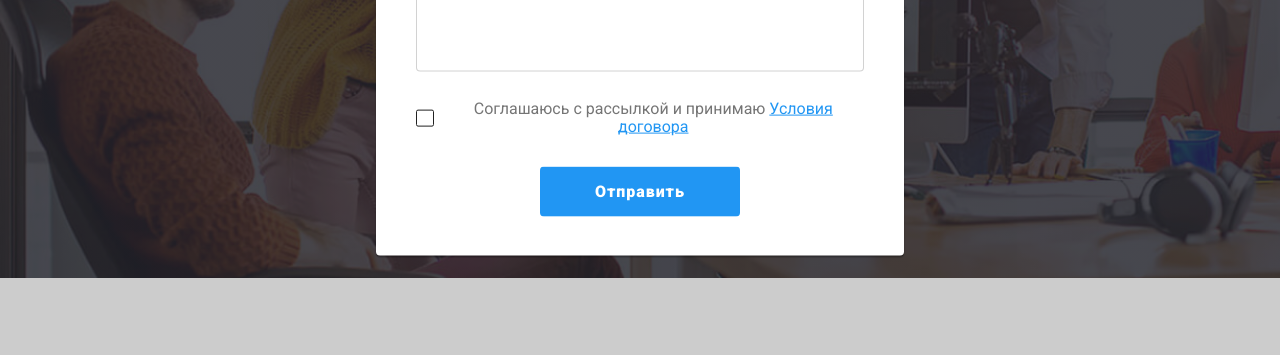
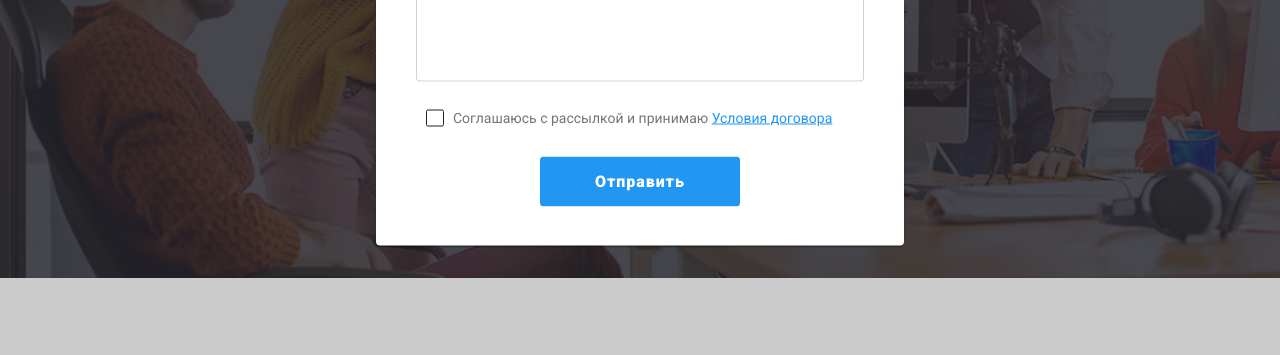
Before and after one commit to ValeriiaStepanchenko/goit-markup-hw-06, a plain HTML site: page index.html in a window 1280 px wide. Both pictures are taken after a click on the button "Заказать услугу". Shown: the part 445-800 px from the top of the page. Drawn offline with Linux system fonts and the light colour scheme.

Commit message:
Исправлены ошибки расположения checkbox
Исправлены ошибки расположения checkbox

```diff
--- a/css/style.css
+++ b/css/style.css
@@ -435,7 +435,6 @@ ul .header-tel:focus{
     display: flex;
     align-items: center;
 
-
     margin-bottom: 30px;
 
 }
@@ -455,6 +454,7 @@ ul .header-tel:focus{
     height: 15px;
     border: 1px solid #212121;
     border-radius: 2px;
+    margin-left: 10px;
 }
 .contact-form-custom-checkbo-icon{
     width: 100%;
@@ -464,10 +464,13 @@ ul .header-tel:focus{
 .contact-form-checkbox:checked + .contact-form-custom-checkbox{
     background-color: var(--hover-color);
     border: transparent;
+    width: 18px;
+    height: 17px;
 }
 
 .contact-form-checkbox-span{
     margin-left: 9px;
+    font-size: 14px;
 }
 
 .contact-form-checkbox-span-link{
```
